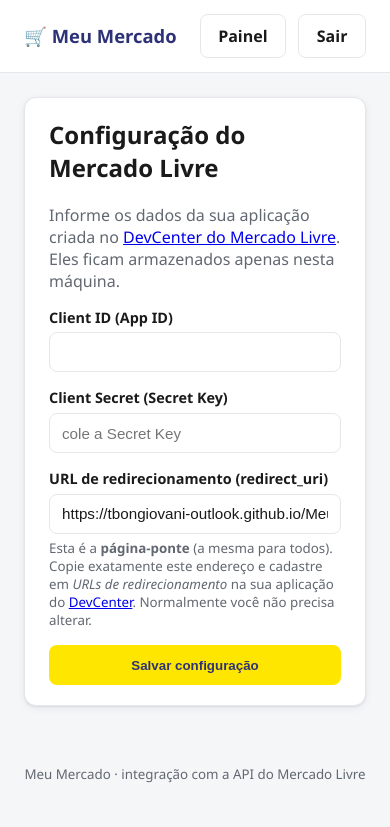
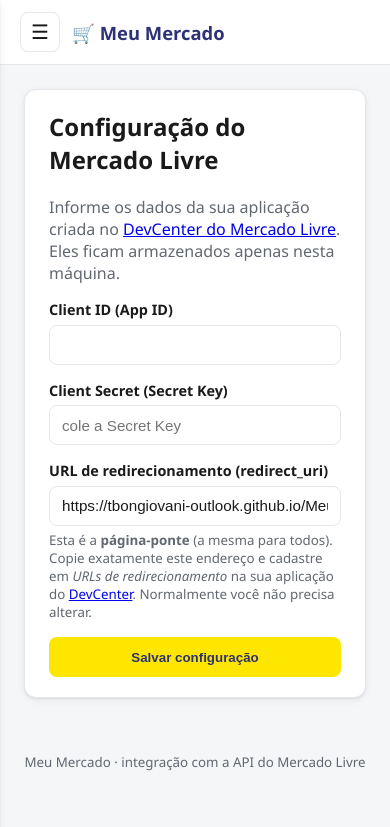
Before and after one commit to tbongiovani-outlook/MeuMercado, a FastAPI app: page /configuracao in a window 390 px wide. Shown: the top 827 px of the page. Run offline with FastAPI, Linux system fonts and the light colour scheme; the visitor is signed in with stand-in values (Sample User, id 1); data that the repository does not hold is empty; parts of the project's set-up code (start-up, migrations or seed data) failed here and were passed over.

Commit message:
feat: menu lateral (sidebar) responsivo com hamburguer
- Navegacao movida para sidebar vertical com icones (padrao dashboard/Fluent NavigationView)

- Hamburguer em telas <=800px abre drawer com overlay; fecha por overlay, link ou Esc

- aria-expanded/aria-controls no botao; landmarks banner/complementary/main; item ativo com indicador

- Sidebar oculta e hamburguer escondido nas telas de login (sem menu)

```diff
--- a/static/style.css
+++ b/static/style.css
@@ -65,8 +65,8 @@ body {
 .topbar {
     display: flex;
     align-items: center;
-    justify-content: space-between;
-    padding: 0.9rem 1.5rem;
+    gap: 0.75rem;
+    padding: 0.75rem 1.25rem;
     background: var(--card);
     border-bottom: 1px solid var(--border);
 }
@@ -78,18 +78,95 @@ body {
     color: var(--primary-ink);
 }
 
-.nav { display: flex; align-items: center; gap: 0.75rem; flex-wrap: wrap; }
-.nav__user { color: var(--muted); font-size: 0.9rem; }
-.nav a[aria-current="page"] {
-    background: var(--bg);
-    font-weight: 700;
-    box-shadow: inset 0 -2px 0 var(--accent);
+.hamburger {
+    display: none;
+    align-items: center;
+    justify-content: center;
+    min-width: 40px;
+    min-height: 40px;
+    font-size: 1.25rem;
+    line-height: 1;
+    background: transparent;
+    color: var(--text);
+    border: 1px solid var(--border);
+    border-radius: var(--radius);
+    cursor: pointer;
 }
 
+/* Layout com menu lateral */
+.layout { display: flex; align-items: flex-start; }
+
+.sidebar {
+    width: 220px;
+    flex-shrink: 0;
+    background: var(--card);
+    border-right: 1px solid var(--border);
+    padding: 1rem 0.75rem;
+    position: sticky;
+    top: 0;
+    height: 100vh;
+    overflow-y: auto;
+}
+.sidebar:empty { display: none; }
+
+.sidebar__overlay {
+    position: fixed;
+    inset: 0;
+    background: rgba(16, 24, 40, .4);
+    z-index: 25;
+}
+
+.nav { display: flex; flex-direction: column; gap: 0.25rem; align-items: stretch; }
+.nav__item {
+    display: flex;
+    align-items: center;
+    gap: 0.6rem;
+    padding: 0.6rem 0.75rem;
+    border-radius: var(--radius);
+    text-decoration: none;
+    color: var(--text);
+    font-weight: 600;
+    font-size: 0.95rem;
+    min-height: 40px;
+}
+.nav__item:hover { background: var(--bg); }
+.nav__item[aria-current="page"] {
+    background: #eef1fb;
+    color: var(--primary-ink);
+    box-shadow: inset 3px 0 0 var(--accent);
+}
+.nav__icon { width: 1.35rem; text-align: center; flex-shrink: 0; }
+.nav__item--sair { margin-top: 0.5rem; color: var(--error); }
+
 .container {
-    max-width: 960px;
+    flex: 1;
+    min-width: 0;
+    max-width: 1040px;
     margin: 1.5rem auto;
     padding: 0 1.5rem;
+}
+
+@media (max-width: 800px) {
+    .hamburger { display: inline-flex; }
+    .sidebar {
+        position: fixed;
+        top: 0;
+        left: 0;
+        bottom: 0;
+        width: 250px;
+        height: 100vh;
+        z-index: 40;
+        transform: translateX(-100%);
+        transition: transform .2s ease;
+        box-shadow: var(--shadow-2);
+    }
+    .sidebar--open { transform: translateX(0); }
+}
+@media (min-width: 801px) {
+    .sidebar__overlay { display: none !important; }
+}
+@media (prefers-reduced-motion: reduce) {
+    .sidebar { transition: none; }
 }
 
 .card {
--- a/templates/base.html
+++ b/templates/base.html
@@ -9,15 +9,22 @@
 <body>
     <a class="skip-link" href="#conteudo">Pular para o conteúdo</a>
     <header class="topbar">
+        <button class="hamburger" id="menu-toggle" aria-label="Abrir menu"
+                aria-expanded="false" aria-controls="sidebar">☰</button>
         <a class="brand" href="/">🛒 Meu Mercado</a>
-        {% block nav %}{% endblock %}
     </header>
-    <main class="container" id="conteudo" tabindex="-1">
-        {% block content %}{% endblock %}
-    </main>
-    <footer class="footer">
-        <small>Meu Mercado · integração com a API do Mercado Livre</small>
-    </footer>
+    <div class="layout">
+        <div class="sidebar__overlay" id="sidebar-overlay" hidden></div>
+        <aside class="sidebar" id="sidebar">
+            {% block nav %}{% endblock %}
+        </aside>
+        <main class="container" id="conteudo" tabindex="-1">
+            {% block content %}{% endblock %}
+            <footer class="footer">
+                <small>Meu Mercado · integração com a API do Mercado Livre</small>
+            </footer>
+        </main>
+    </div>
     <script>
         // Evita envio duplicado e dá feedback em formulários (boa prática de UX).
         document.addEventListener("submit", function (e) {
@@ -30,6 +37,33 @@
                 btn.textContent = "Enviando…";
             }
         });
+
+        // Menu lateral responsivo (hambúrguer).
+        (function () {
+            var toggle = document.getElementById("menu-toggle");
+            var sidebar = document.getElementById("sidebar");
+            var overlay = document.getElementById("sidebar-overlay");
+            if (!toggle || !sidebar) return;
+            // Sem itens de menu (telas de login): esconde o botão.
+            if (!sidebar.querySelector(".nav")) { toggle.style.display = "none"; return; }
+
+            function setOpen(open) {
+                sidebar.classList.toggle("sidebar--open", open);
+                toggle.setAttribute("aria-expanded", open ? "true" : "false");
+                toggle.setAttribute("aria-label", open ? "Fechar menu" : "Abrir menu");
+                if (overlay) overlay.hidden = !open;
+            }
+            toggle.addEventListener("click", function () {
+                setOpen(!sidebar.classList.contains("sidebar--open"));
+            });
+            if (overlay) overlay.addEventListener("click", function () { setOpen(false); });
+            sidebar.addEventListener("click", function (e) {
+                if (e.target.closest("a")) setOpen(false);
+            });
+            document.addEventListener("keydown", function (e) {
+                if (e.key === "Escape") setOpen(false);
+            });
+        })();
     </script>
 </body>
 </html>
```
Also changed, not shown: templates/_nav.html (+9 -9 lines).
